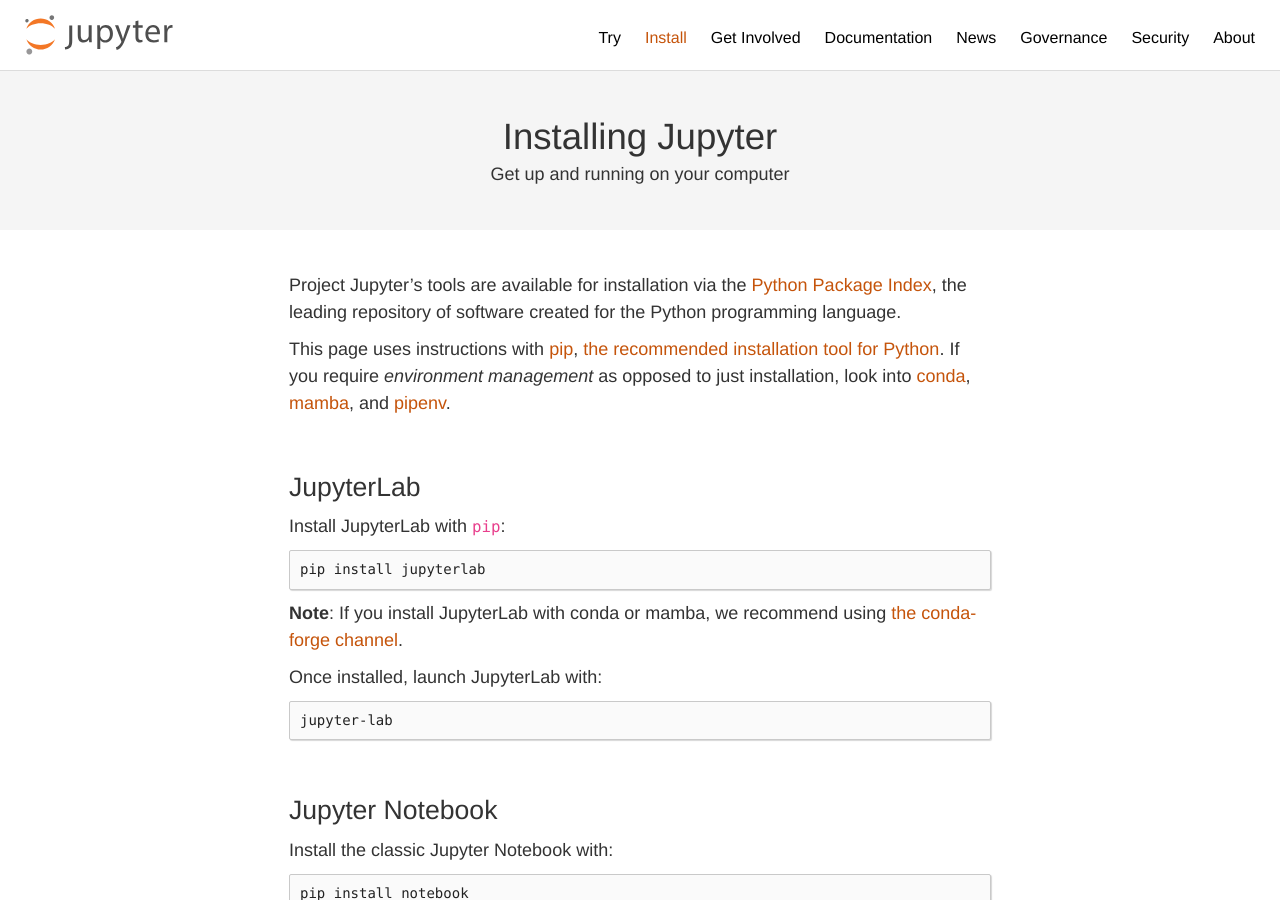
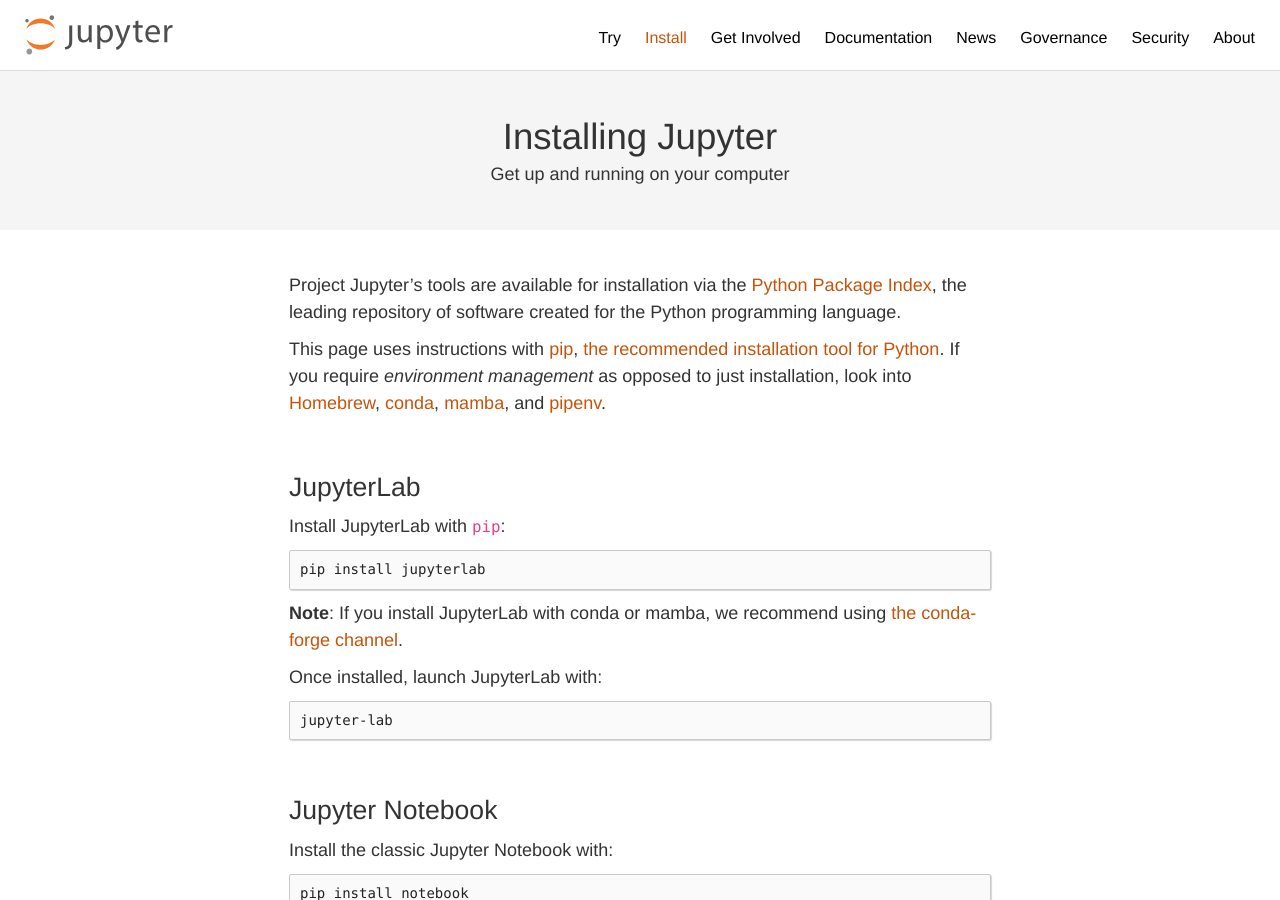
Before and after one commit to jupyter/jupyter.github.io, a Jekyll site: the page built from install.md, in a window 1280 px wide and 900 px high. Built offline with Jekyll 4.4.1, drawn with Linux system fonts in a browser that asks for light colours; comment, search, counter and statistics services are not loaded.

Commit message:
install docs: mention Homebrew
Users can install Jupyter by running `brew install jupyterlab`.
See https://formulae.brew.sh/formula/jupyterlab

```diff
--- a/install.md
+++ b/install.md
@@ -7,7 +7,7 @@
 
 Project Jupyter's tools are available for installation via the [Python Package Index](https://pypi.org/), the leading repository of software created for the Python programming language.
 
-This page uses instructions with [pip](https://pip.pypa.io/en/stable/), [the recommended installation tool for Python](https://packaging.python.org/en/latest/guides/tool-recommendations/#installation-tool-recommendations). If you require _environment management_ as opposed to just installation, look into [conda](https://docs.conda.io/), [mamba](https://mamba.readthedocs.io/), and [pipenv](https://pipenv.pypa.io/).
+This page uses instructions with [pip](https://pip.pypa.io/en/stable/), [the recommended installation tool for Python](https://packaging.python.org/en/latest/guides/tool-recommendations/#installation-tool-recommendations). If you require _environment management_ as opposed to just installation, look into [Homebrew](https://brew.sh), [conda](https://docs.conda.io/), [mamba](https://mamba.readthedocs.io/), and [pipenv](https://pipenv.pypa.io/).
 
 ## JupyterLab
 
```
